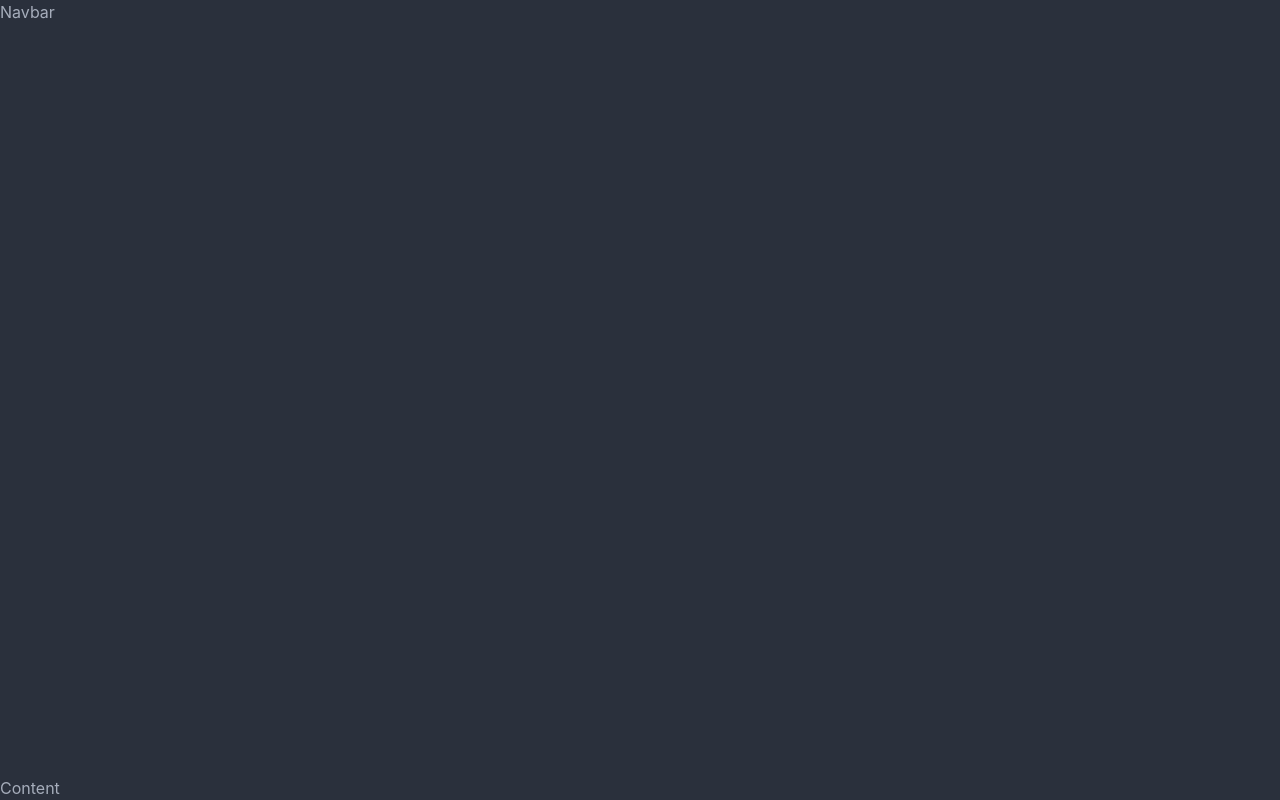
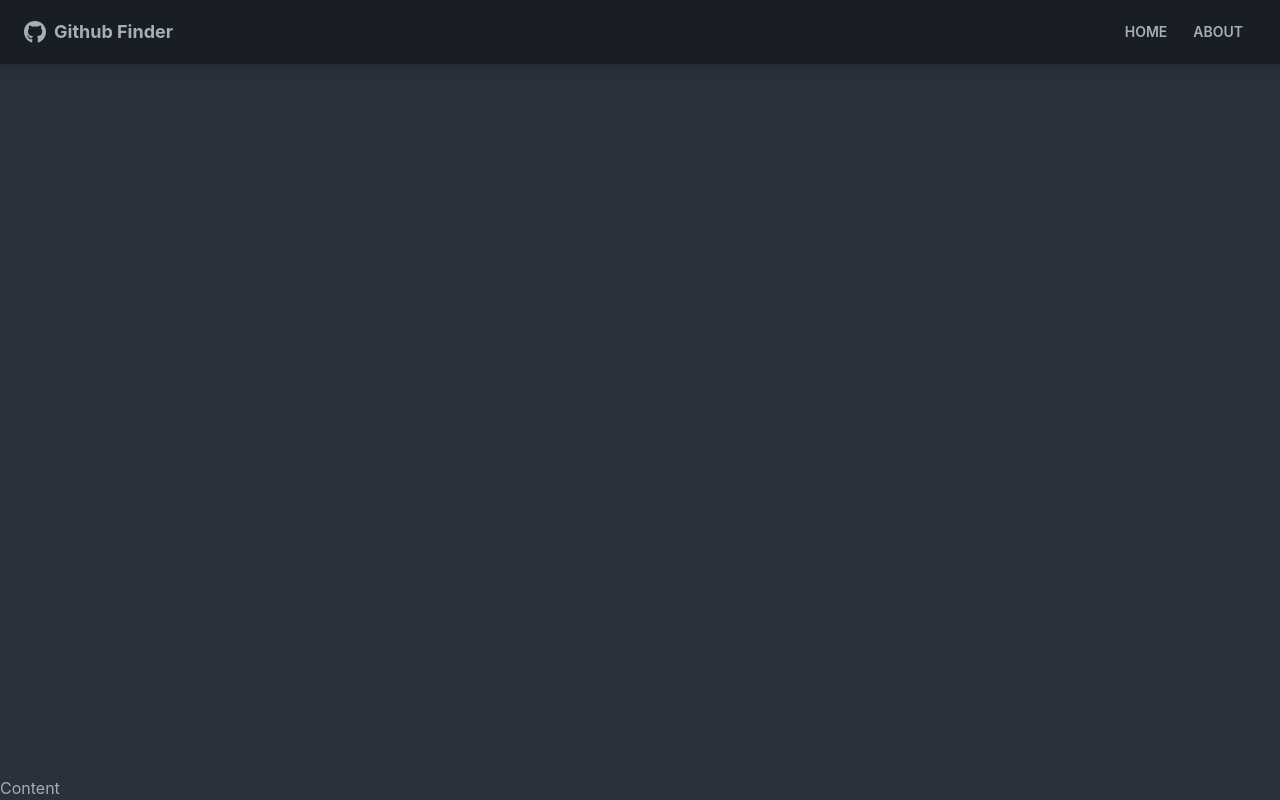
Before and after one commit to hmhuy97/github-finder, a React (Create React App) app: page / in a window 1280 px wide. Built offline with nearby package versions, Linux system fonts and the light colour scheme.

Commit message:
Done clip 3 Navbar component f8

```diff
--- a/package.json
+++ b/package.json
@@ -9,6 +9,7 @@
     "daisyui": "^2.13.2",
     "react": "^17.0.2",
     "react-dom": "^17.0.2",
+    "react-icons": "^4.3.1",
     "react-router-dom": "^6.2.2",
     "react-scripts": "5.0.0",
     "web-vitals": "^2.1.4"
--- a/src/components/layout/Navbar.jsx
+++ b/src/components/layout/Navbar.jsx
@@ -1,7 +1,38 @@
-import React from "react";
+import { FaGithub } from "react-icons/fa";
+import { Link } from "react-router-dom";
+import PropTypes from "prop-types";
 
-function Navbar() {
-  return <div>Navbar</div>;
+function Navbar({ title }) {
+  return (
+    <nav className="navbar mb-12 shadow-lg bg-neutral tet-neutral-content">
+      <div className="container mx-auto">
+        <div className="flex-none px-2 mx-2">
+          <FaGithub className="inline pr-2 text-3xl" />
+          <Link to="/" className="text-lg font-bold align-middle">
+            {title}
+          </Link>
+        </div>
+        <div className="flex-1 px-2 mx-2">
+          <div className="flex justify-end">
+            <Link to="/" className="btn btn-ghost btn-sm rounded-btn">
+              Home
+            </Link>
+            <Link to="/" className="btn btn-ghost btn-sm rounded-btn">
+              About
+            </Link>
+          </div>
+        </div>
+      </div>
+    </nav>
+  );
 }
 
+Navbar.defaultProps = {
+  title: "Github Finder",
+};
+
+Navbar.propTypes = {
+  title: PropTypes.string,
+};
+
 export default Navbar;
```
